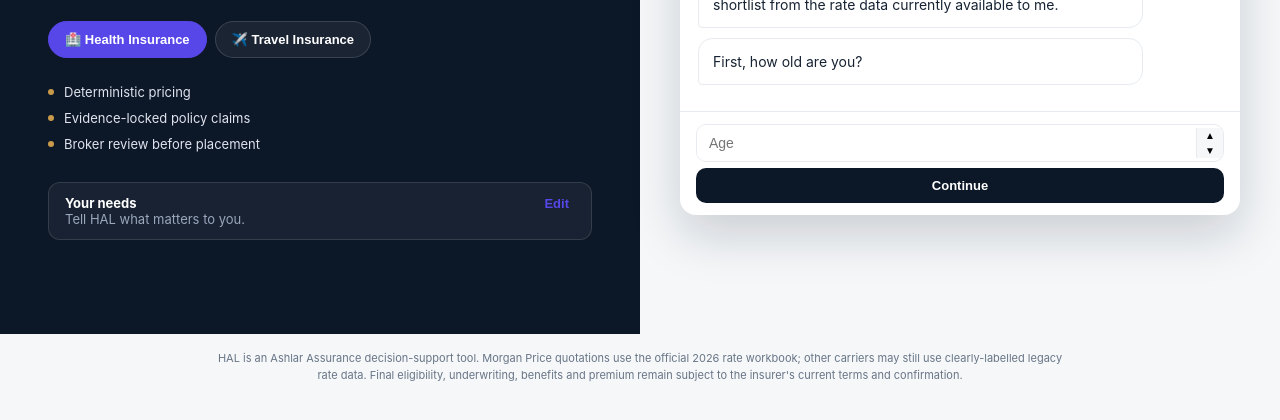
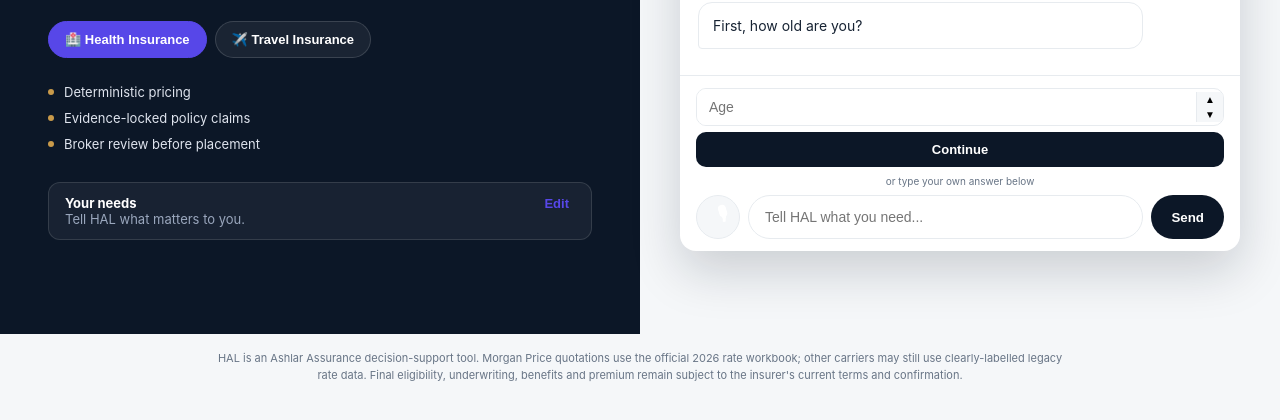
Before and after one commit to chiinsurancebrokers/ashlar-hal-3, a plain HTML site: page frontend/index.html in a window 1280 px wide. Shown: the part 370-790 px from the top of the page. Drawn offline with Linux system fonts and the light colour scheme.

Commit message:
Restore always-can-type flexibility that ashlar-hal-2 had: the free-text composer is never hidden anymore, even when a stepper or pill choices are shown — quick widgets are now an addition for convenience, not a replacement. This was the real cause of the flow feeling more rigid than before. Verified quote generation end-to-end (backend TestClient: 5 quotes across 3 providers) and frontend rendering (real jsdom DOM, no runtime errors) — both confirmed working; the reported 'no quotes' was most likely an incomplete discovery flow in that session. 91/91 tests passing.

```diff
--- a/frontend/index.html
+++ b/frontend/index.html
@@ -153,6 +153,7 @@ header .brand small{display:block;font-weight:400;letter-spacing:0;color:#9aa7bd
 .dynamic-input-row .pill-row{display:flex;flex-wrap:wrap;gap:8px;flex:1}
 .dynamic-input-row .pill-choice{background:var(--accent-soft);color:var(--accent);border:none;border-radius:999px;padding:9px 14px;font-size:13px;font-weight:700;cursor:pointer}
 .dynamic-continue{background:var(--navy);color:#fff;border:none;border-radius:10px;padding:10px 18px;font-weight:700;font-size:13px;cursor:pointer}
+.or-type-label{font-size:10px;color:var(--muted);text-align:center;margin:2px 0}
 
 @media(max-width:860px){
   .split-shell{grid-template-columns:1fr;min-height:auto}
@@ -666,14 +667,21 @@ function currentPendingKey(){
   return state.pending_question || state.travel_pending_question || null;
 }
 
+function _orTypeLabel(){
+  const el = document.createElement('div');
+  el.className = 'or-type-label';
+  el.textContent = 'or type your own answer below';
+  return el;
+}
+
 function updateDynamicInput(quickReplies){
   const row = document.getElementById('dynamicInputRow');
   const composer = document.querySelector('.composer');
   const key = currentPendingKey();
-  row.querySelectorAll('.pill-row, .stepper-input, .dynamic-continue').forEach(el => el.remove());
+  row.querySelectorAll('.pill-row, .stepper-input, .dynamic-continue, .or-type-label').forEach(el => el.remove());
+  composer.style.display = 'flex'; // the text box is ALWAYS available — quick widgets are an addition, never a replacement
 
   if (quickReplies && quickReplies.length) {
-    composer.style.display = 'none';
     const wrap = document.createElement('div');
     wrap.className = 'pill-row';
     quickReplies.forEach(r => {
@@ -695,8 +703,8 @@ function updateDynamicInput(quickReplies){
       wrap.appendChild(s);
     }
     row.insertBefore(wrap, composer);
+    row.insertBefore(_orTypeLabel(), composer);
   } else if (key === 'age' || key === 'travel_age') {
-    composer.style.display = 'none';
     const stepper = document.createElement('div');
     stepper.className = 'stepper-input';
     stepper.innerHTML = `<input type="number" id="stepperInput" min="0" max="120" placeholder="Age">
@@ -707,8 +715,7 @@ function updateDynamicInput(quickReplies){
     btn.onclick = submitStepper;
     row.insertBefore(stepper, composer);
     row.insertBefore(btn, composer);
-  } else {
-    composer.style.display = 'flex';
+    row.insertBefore(_orTypeLabel(), composer);
   }
 }
 
```
